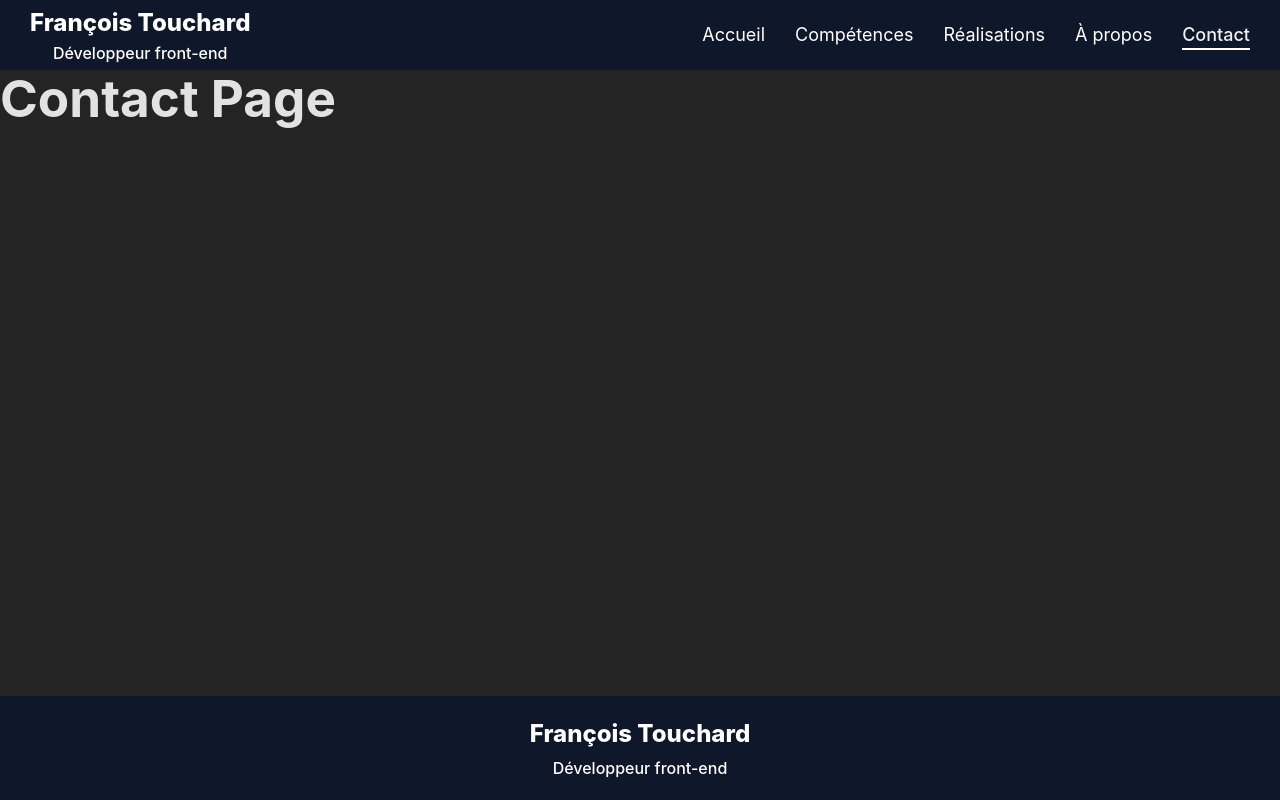
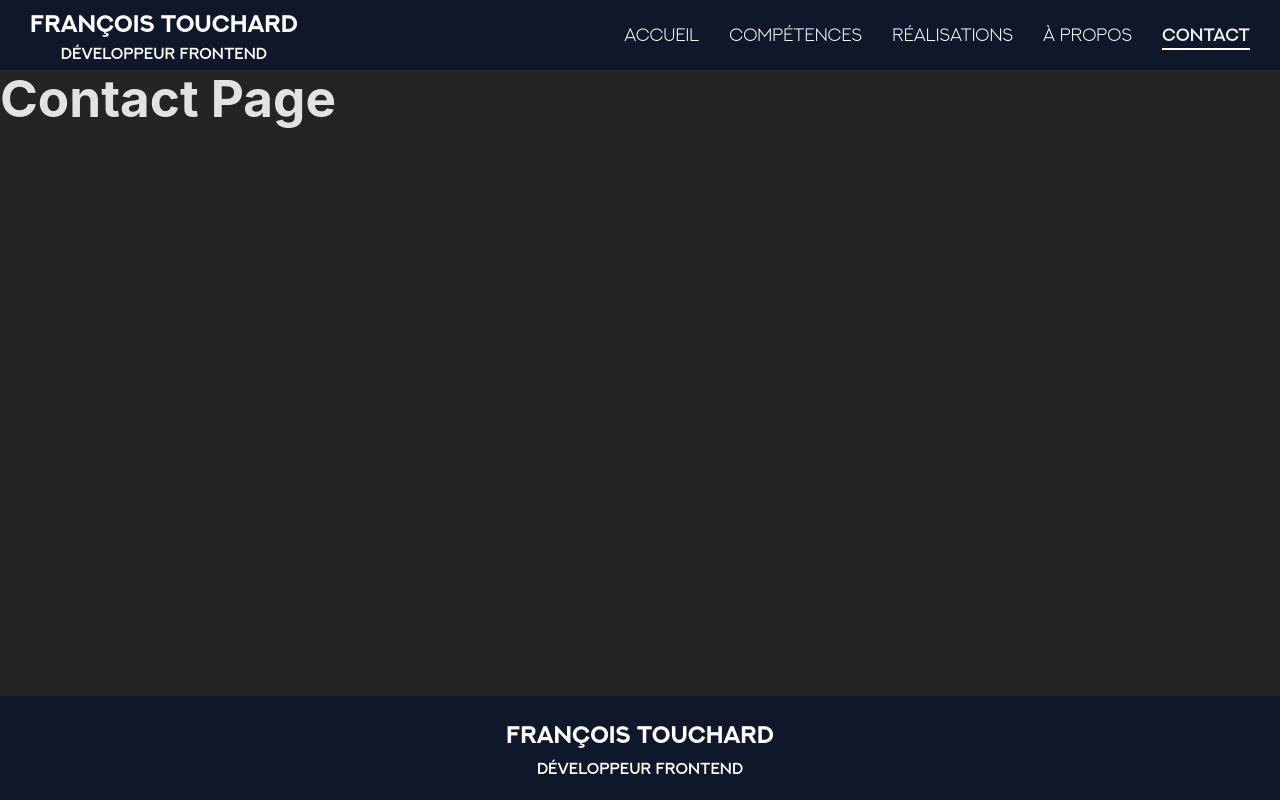
Before and after one commit to FrancoisTouchard/portfolioFT, a React (Vite) app: page /contact in a window 1280 px wide. Built offline with nearby package versions, Linux system fonts and the light colour scheme.

Commit message:
style(Navbar-&-Footer): updating fonts

```diff
--- a/src/components/Footer/Footer.css
+++ b/src/components/Footer/Footer.css
@@ -7,6 +7,7 @@
   justify-content: center;
   z-index: 999;
   box-sizing: border-box;
+  font-family: 'Next Art';
 }
 
 .footer-description {
@@ -20,13 +21,13 @@
 
 .footer-description-name {
   font-size: 24px;
-  font-weight: 800;
+  font-weight: 700;
   margin-bottom: 4px;
 }
 
 .footer-description-job {
   font-size: 16px;
-  font-weight: 500;
+  font-weight: 600;
 }
 
 @media (max-width: 1024px) {
--- a/src/components/Footer/component.tsx
+++ b/src/components/Footer/component.tsx
@@ -9,7 +9,7 @@ const Footer = () => {
     <nav className="footer">
       <div className="footer-description" onClick={() => navigate("/")}>
         <span className="footer-description-name">François Touchard</span>
-        <span className="footer-description-job">Développeur front-end</span>
+        <span className="footer-description-job">Développeur Frontend</span>
       </div>
     </nav >
   );
--- a/src/components/NavBar/NavBar.css
+++ b/src/components/NavBar/NavBar.css
@@ -11,6 +11,7 @@
   left: 0;
   z-index: 1000;
   box-sizing: border-box;
+  font-family: 'Next Art';
 }
 
 .nav-description {
@@ -25,12 +26,12 @@
 
 .nav-description-name {
   font-size: 24px;
-  font-weight: 800;
+  font-weight: 700;
 }
 
 .nav-description-job {
   font-size: 16px;
-  font-weight: 500;
+  font-weight: 600;
 }
 
 .nav-links {
@@ -44,6 +45,7 @@
   text-decoration: none;
   font-size: 18px;
   transition: color 0.3s ease;
+  font-weight: 400;
 }
 
 .nav-links a:hover {
@@ -52,7 +54,7 @@
 
 .nav-link.active {
   color: #f0f0f0 !important;
-  font-weight: 500;
+  font-weight: 600;
   border-bottom: 2px solid #ffffff;
 }
 
--- a/src/components/NavBar/component.tsx
+++ b/src/components/NavBar/component.tsx
@@ -25,7 +25,7 @@ const NavBar = () => {
     <nav className="NavBar">
       <div className="nav-description" onClick={() => navigate("/")}>
         <span className="nav-description-name">François Touchard</span>
-        <span className="nav-description-job">Développeur front-end</span>
+        <span className="nav-description-job">Développeur Frontend</span>
       </div>
       <div className="nav-links">
         <Link className={`nav-link ${isActive('/') ? 'active' : ''}`} to="/" onClick={closeMenu}>Accueil</Link>
@@ -42,10 +42,10 @@ const NavBar = () => {
       {
         isOpen && (
           <div className="mobile-menu">
-            <Link to="/" onClick={closeMenu}>Home</Link>
-            <Link to="/skills" onClick={closeMenu}>Skills</Link>
-            <Link to="/work" onClick={closeMenu}>Work</Link>
-            <Link to="/about" onClick={closeMenu}>About</Link>
+            <Link to="/" onClick={closeMenu}>Accueil</Link>
+            <Link to="/skills" onClick={closeMenu}>Compétences</Link>
+            <Link to="/work" onClick={closeMenu}>Réalisations</Link>
+            <Link to="/about" onClick={closeMenu}>À propos</Link>
             <Link to="/contact" onClick={closeMenu}>Contact</Link>
           </div>
         )
```
